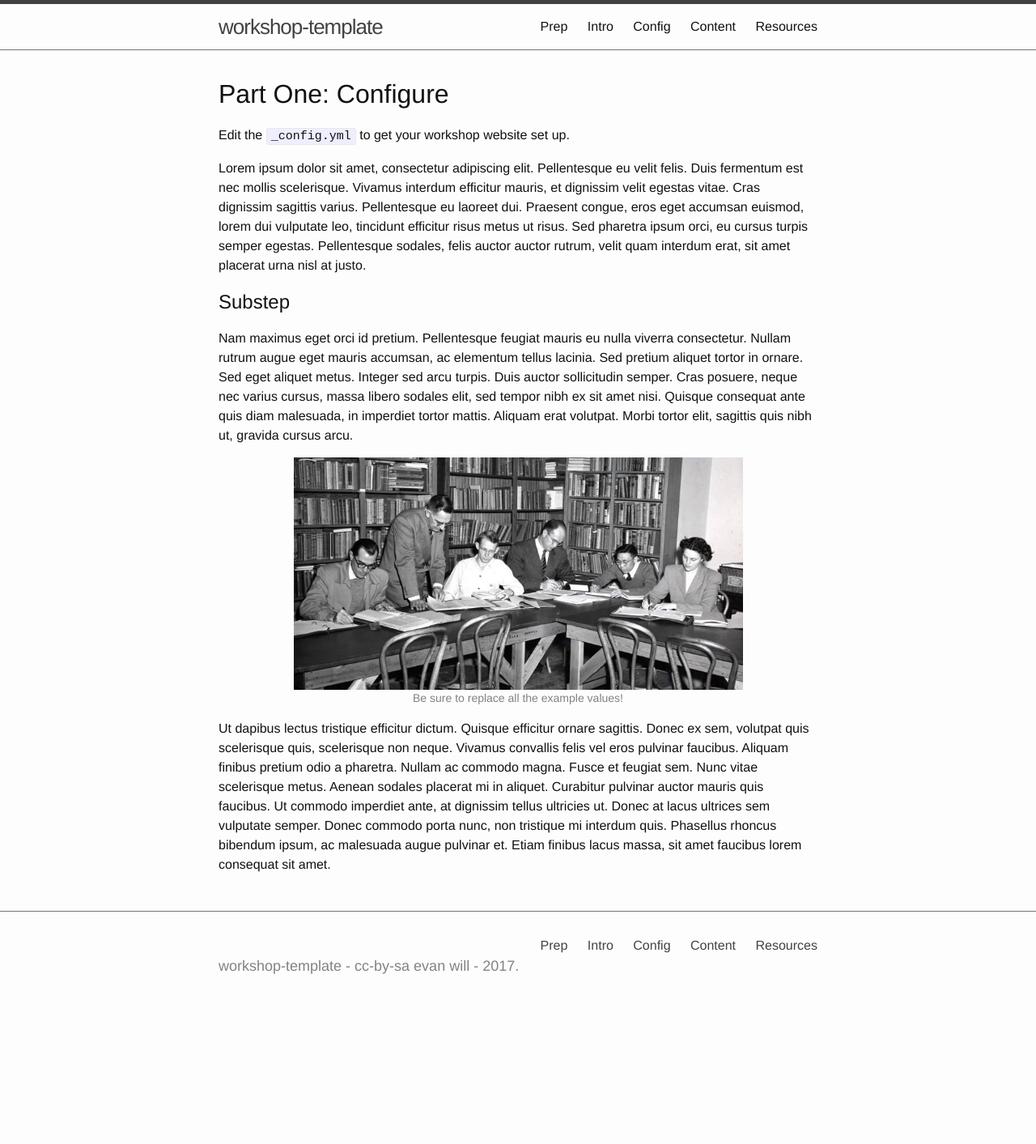
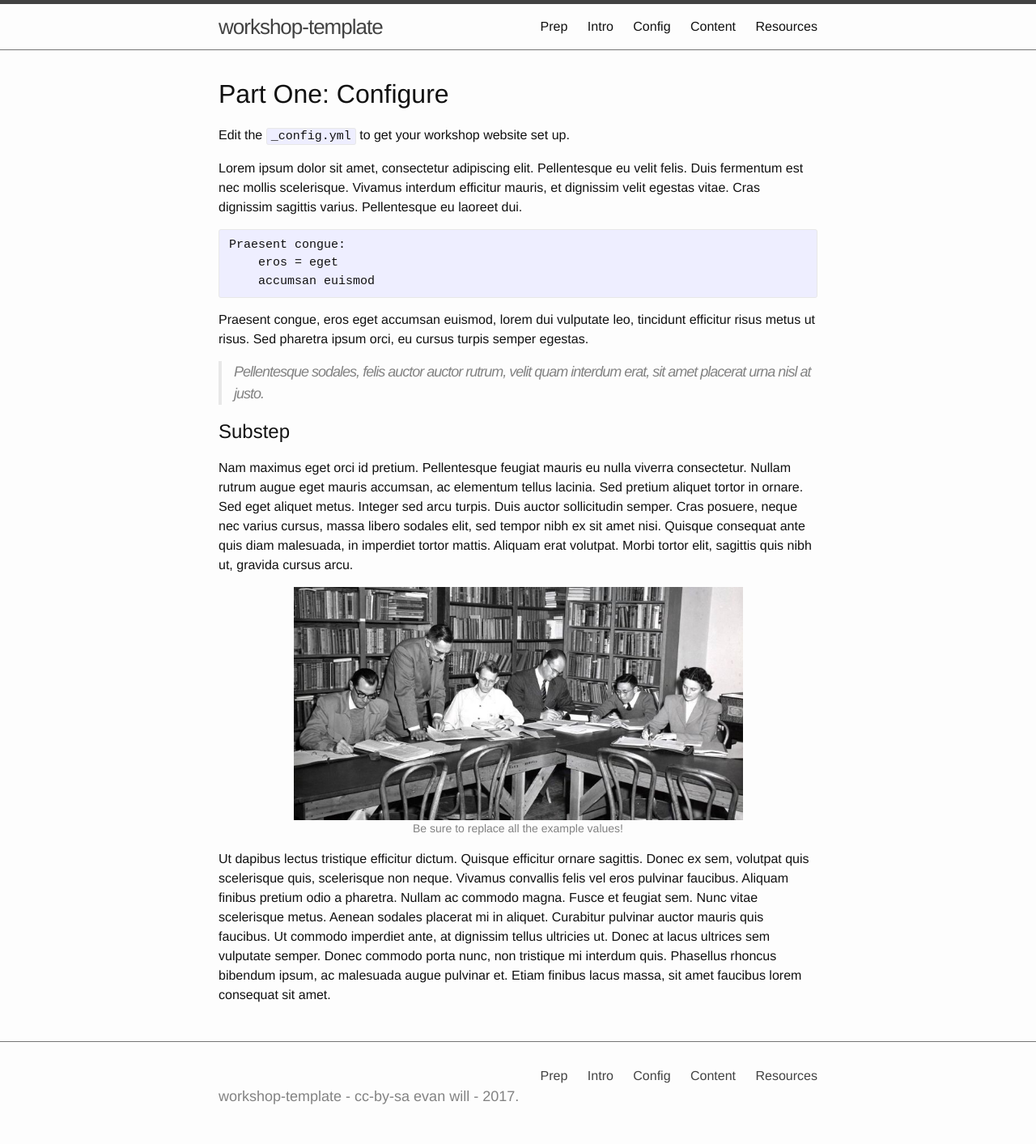
Before and after one commit to evanwill/workshop-template, a Jekyll site: the page built from 2-lesson.md, in a window 1280 px wide. Shown: the whole page at 81% size. Built offline with Jekyll 4.4.1, drawn with Linux system fonts in a browser that asks for light colours; before the commit the page ends 1252 px from its top, so only the background shows below that.

````diff
--- a/2-lesson.md
+++ b/2-lesson.md
@@ -7,7 +7,21 @@ nav: true
 
 Edit the `_config.yml` to get your workshop website set up.
 
-Lorem ipsum dolor sit amet, consectetur adipiscing elit. Pellentesque eu velit felis. Duis fermentum est nec mollis scelerisque. Vivamus interdum efficitur mauris, et dignissim velit egestas vitae. Cras dignissim sagittis varius. Pellentesque eu laoreet dui. Praesent congue, eros eget accumsan euismod, lorem dui vulputate leo, tincidunt efficitur risus metus ut risus. Sed pharetra ipsum orci, eu cursus turpis semper egestas. Pellentesque sodales, felis auctor auctor rutrum, velit quam interdum erat, sit amet placerat urna nisl at justo.
+Lorem ipsum dolor sit amet, consectetur adipiscing elit.
+Pellentesque eu velit felis.
+Duis fermentum est nec mollis scelerisque. Vivamus interdum efficitur mauris, et dignissim velit egestas vitae.
+Cras dignissim sagittis varius. Pellentesque eu laoreet dui.
+
+```
+Praesent congue:
+    eros = eget
+    accumsan euismod
+```
+
+Praesent congue, eros eget accumsan euismod, lorem dui vulputate leo, tincidunt efficitur risus metus ut risus.
+Sed pharetra ipsum orci, eu cursus turpis semper egestas.
+
+> Pellentesque sodales, felis auctor auctor rutrum, velit quam interdum erat, sit amet placerat urna nisl at justo.
 
 ## Substep
 
--- a/_config.yml
+++ b/_config.yml
@@ -1,16 +1,17 @@
-# Jekyll workshop-template https://github.com/evanwill/workshop-template
+# Jekyll workshop-template evanwill
+# https://github.com/evanwill/workshop-template
 # based on minima theme https://github.com/jekyll/minima
 
 # Notes:
-# - fig include, {% include figure.html file="my-cat.jpg" alt="cat" caption="My cat" width="50%" %}
 # - pages with "nav: true" in front matter will be in header nav
+# - figure include for centered images: {% include figure.html file="my-cat.jpg" alt="cat" caption="My cat" width="50%" %}
 # - use environment variable on build command to include analytics: JEKYLL_ENV=production jekyll build
 
 # Site settings
 title: workshop-template
-description: >
-  Create a workshop website quick and easy!
-keywords: "workshops, websites, gh-pages"
+# description and keywords for meta tags
+description: "Create a workshop website quick and easy!"
+keywords: "workshops, websites, gh-pages, jekyll"
 
 # author settings for cc-by
 author: evan will
@@ -29,7 +30,9 @@ url: https://evanwill.github.io
 # on gh-pages this is the name of the repository
 baseurl: /workshop-template
 
-# add google analytics if desired (and use environment variable on build command)
+# add google analytics if desired (optional)
+# if blank, it will be ignored
+# use JEKYLL_ENV=production on build command
 google_analytics:
 
 # defaults (to simplify front matter)
````
Also changed, not shown: 3-lesson.md (+8 -1 lines), README.md.
